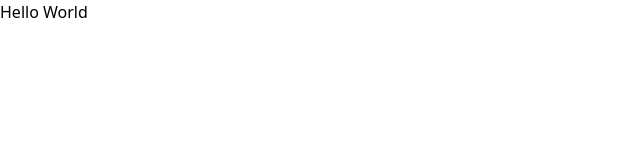
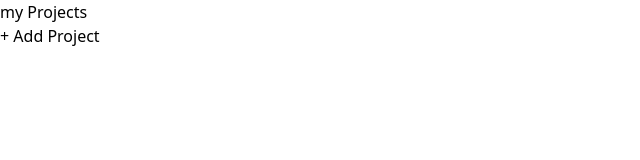
Before and after one commit to Jeongumgu/react-complete-guide-course, a React (Vite) app: page / in a window 1280 px wide. Shown: the top 160 px of the page, without its empty margins (0-640 px from the left). Built offline with nearby package versions, Linux system fonts and the light colour scheme.

Commit message:
app.jsx 에 PorjectsSidebar 추가

```diff
--- a/src/App.jsx
+++ b/src/App.jsx
@@ -1,8 +1,10 @@
+import ProjectsSidebar from "./components/ProjectsSidebar";
+
 function App() {
   return (
-    <>
-      <h1 className="my-8 text-center text-5xl font-bold">Hello World</h1>
-    </>
+    <main>
+      <ProjectsSidebar />
+    </main>
   );
 }
 
--- a/src/components/ProjectsSidebar.jsx
+++ b/src/components/ProjectsSidebar.jsx
@@ -1,6 +1,9 @@
 export default function ProjectsSidebar() {
     return <aside>
         <h2>my Projects</h2>
-
+        <div>
+            <button>+ Add Project</button>
+        </div>
+        <ul></ul>
     </aside>
 }
```
